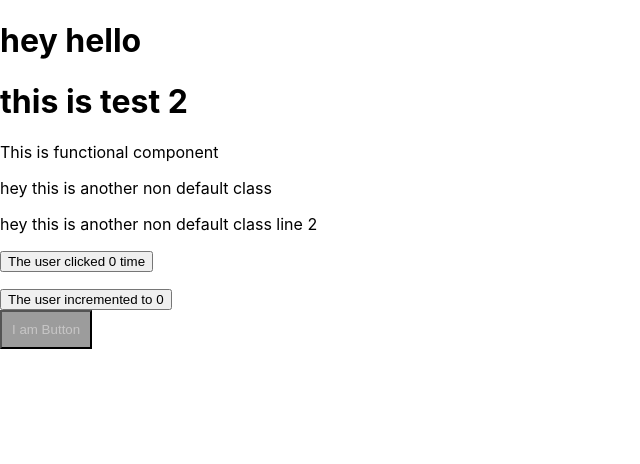
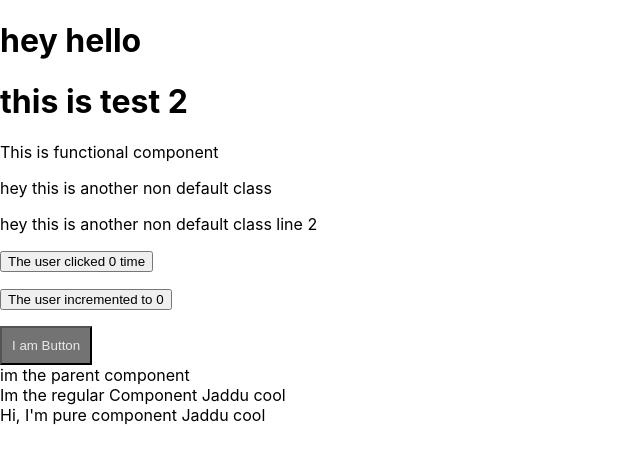
Before and after one commit to Madhumitha7765/React, a React (Create React App) app: page / in a window 1280 px wide. Shown: the top 464 px of the page, without its empty margins (0-640 px from the left). Built offline with nearby package versions, Linux system fonts and the light colour scheme.

Commit message:
Pure Components

```diff
--- a/src/App.js
+++ b/src/App.js
@@ -5,6 +5,7 @@
 import Click from "./components/click"
 import Counter from "./components/counter"
 import {ButtonOne} from "./components/hoctest"
+import ParentComp from "./components/ParentComp"
 
 
 function App() {
@@ -17,7 +18,8 @@
       <Class1></Class1>
       <Click />
       <Counter />
-      <ButtonOne disable/>
+      <ButtonOne />
+      <ParentComp />
     </div>
 
   );
--- /dev/null
+++ b/src/components/ParentComp.js
@@ -0,0 +1,36 @@
+import React, { Component } from 'react';
+import PureComp from "./PureComp";
+import RegularComp from "./RegularComp";
+
+class ParentComp extends Component {
+
+    constructor(props){
+        super(props)
+        this.state = {
+            name : "Maddy"
+        }
+    }
+
+        componentDidMount(){
+            setInterval(() => {
+                this.setState({
+                    name : "Jaddu cool"
+                });
+            },3000);
+        }
+
+    render() {
+        console.log("Parent Component Render")
+
+        return (
+            <div>
+                im the parent component
+                <RegularComp name={this.state.name} />
+                <PureComp name={this.state.name} />
+
+            </div>
+        );
+    }
+}
+
+export default ParentComp;
--- /dev/null
+++ b/src/components/PureComp.js
@@ -0,0 +1,17 @@
+import React, { PureComponent } from 'react';
+
+class PureComp extends PureComponent {
+    render() {
+        console.log("Pure Component Render")
+
+        return (
+            <div>
+                Hi, I'm pure component {this.props.name}
+            </div>
+        );
+    }
+}
+
+
+
+export default PureComp;
--- /dev/null
+++ b/src/components/RegularComp.js
@@ -0,0 +1,15 @@
+import React, { Component } from 'react';
+
+class RegularComp extends Component {
+    render() {
+        console.log("Regular Component Render")
+
+        return (
+            <div>
+                Im the regular Component {this.props.name}
+            </div>
+        );
+    }
+}
+
+export default RegularComp;
--- a/src/components/hoctest.js
+++ b/src/components/hoctest.js
@@ -1,4 +1,4 @@
-export const styles ={
+const styles ={
     default : {
         color : '#eae8e8',
         backgroundColor : "#737373",
@@ -16,6 +16,9 @@
             styles_ = {...styles_, ...styles.disable};
         }
     return (
-        <button style={styles_}>I am Button </button>
+        <div>
+             <p></p>
+             <button style={styles_}>I am Button </button>
+        </div>
     );
 }
```
